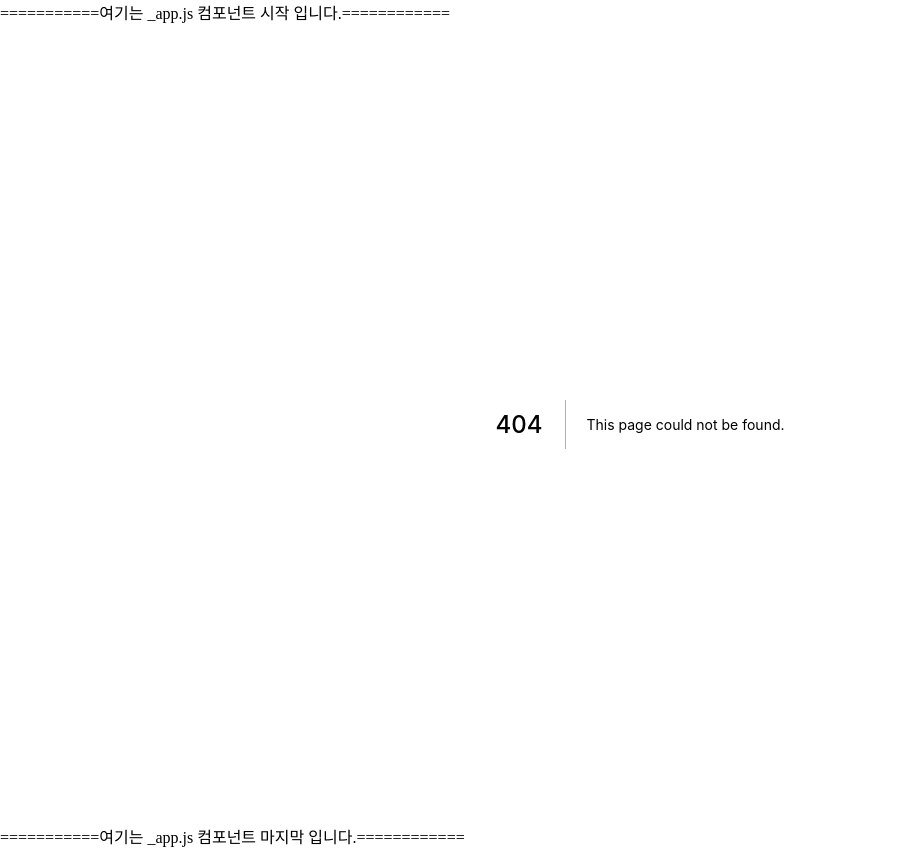
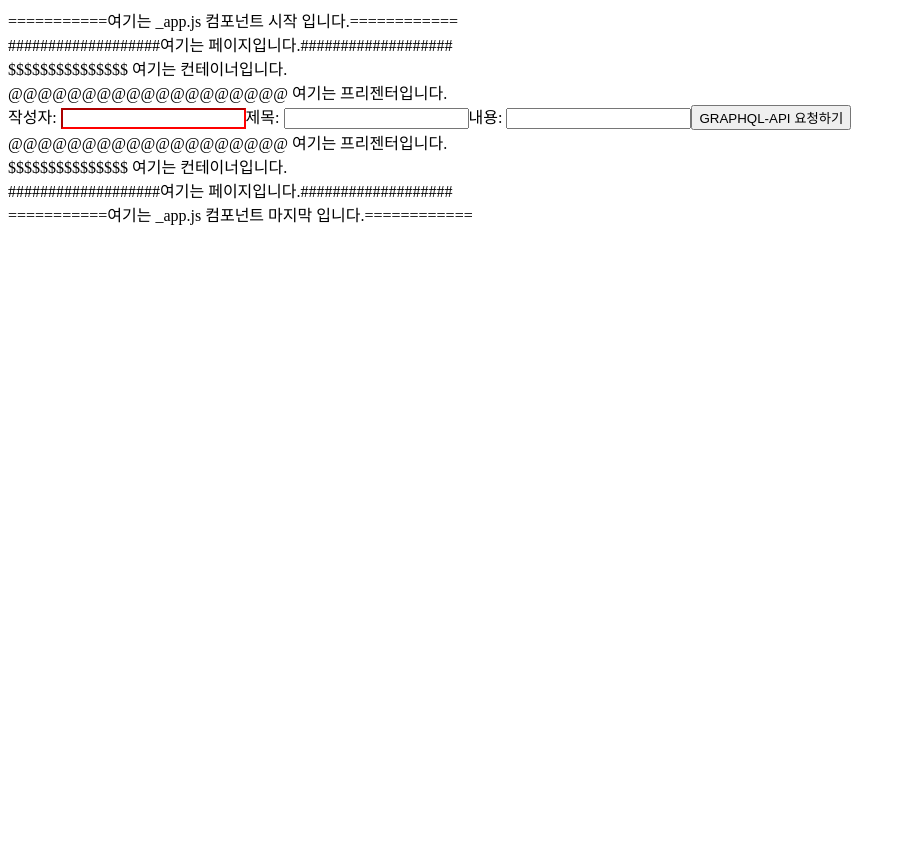
Before and after one commit to OHJINWON/class, a Next.js app: page /section07/07-01-set-state in a window 1280 px wide. Before the commit this address had no page. Shown: the whole page, without its empty margins (0-906 px from the left). After the commit the page ends 800 px from the top, so only its background shows below. Built offline with nearby package versions, Linux system fonts and the light colour scheme.

Commit message:
setState()원리 이해 이용해서 버튼 활성화 비활성화 해보기

```diff
--- /dev/null
+++ b/pages/section07/07-01-set-state/index.js
@@ -0,0 +1,16 @@
+
+import BoardWrite from "../../../src/components/units/board/07-writer/BoardWrite.container"
+
+export default function GraphqlMutationPage() {
+
+
+    // 한 줄일떄는 괄호() 필요 없음
+    return (
+        <div>
+            <div>###################여기는 페이지입니다.###################</div>
+            <BoardWrite />
+            <div>###################여기는 페이지입니다.###################</div>
+        </div>
+    )
+
+}
--- /dev/null
+++ b/src/components/units/board/07-writer/BoardWrite.container.js
@@ -0,0 +1,79 @@
+import { useMutation } from "@apollo/client"
+import { useEffect, useState } from "react"
+import { 나의그래프큐엘셋팅 } from './BoardWrite.queries' // export는 골라서 가져오기 가능
+import BoardWriteUI from "./BoardWrite.presenter" // export default로 한개만 가져오기
+// import asdasd from "./BoardWrite.presenter" // export default로 이름 바꿔서 가져오기
+// import asdasd, { apple } from "./BoardWrite.presenter" // export default와 export 함께 가져오기
+
+// import * as S from './BoardWrite.style' // export 한방에 다 가져오기
+// S.BlueButton // export 한방에 다 가져오기
+// S.RedInput // export 한방에 다 가져오기
+
+export default function BoardWrite() {
+
+    // useEffect(() => {
+    //     if(writer && title && contents) {
+    //         console.log("다 했음")
+    //         setIsActive(true)
+    //     } else {
+    //         console.log("없음")
+    //         setIsActive(false)
+    //     }
+    // })
+
+    const [isActive, setIsActive] = useState(false)
+
+    const [나의함수] = useMutation(나의그래프큐엘셋팅)
+
+    const [writer, setWriter] = useState("")
+    const [title, setTitle] = useState("")
+    const [contents, setContents] = useState("")
+
+    const onChangeWriter = (e) => {
+        setWriter(e.target.value)
+        if(e.target.value && title && contents) {
+            setIsActive(true)
+        } else {
+            setIsActive(false)
+        }
+    }
+    const onChangeTitle = (e) => {
+        setTitle(e.target.value)
+        if(writer && e.target.value && contents) {
+            setIsActive(true)
+        } else {
+            setIsActive(false)
+        }
+    }
+    const onChangeContents = (e) => {
+        setContents(e.target.value)
+        if(writer && title && e.target.value) {
+            setIsActive(true)
+        } else {
+            setIsActive(false)
+        }
+    }
+
+    // console.log(writer, title, contents)
+
+
+    const onClickSubmit = async () => {
+        const result = await 나의함수({
+            variables: { // variables 이게 $역활을 함
+                writer: writer,
+                title: title,
+                contents: contents
+            }
+        })
+        console.log(result)
+    }
+
+    return(
+        <div>
+            <div>$$$$$$$$$$$$$$$ 여기는 컨테이너입니다.</div>
+            <BoardWriteUI isActive={isActive} onChangeWriter={onChangeWriter} onChangeTitle={onChangeTitle} onChangeContents={onChangeContents} onClickSubmit={onClickSubmit}/>
+            <div>$$$$$$$$$$$$$$$ 여기는 컨테이너입니다.</div>
+        </div>
+
+    )
+}
--- /dev/null
+++ b/src/components/units/board/07-writer/BoardWrite.presenter.js
@@ -0,0 +1,18 @@
+import {BlueButton, RedInput} from './BoardWrite.style'
+
+export default function BoardWriteUI({ isActive, onChangeWriter, onChangeTitle, onChangeContents, onClickSubmit}) {
+
+    return(
+       <div>
+            <div>@@@@@@@@@@@@@@@@@@@ 여기는 프리젠터입니다. </div>
+            <div>
+                작성자: <RedInput type="text" onChange={onChangeWriter}/>
+                제목: <input type="text" onChange={onChangeTitle}/>
+                내용: <input type="text" onChange={onChangeContents}/>
+                <BlueButton isActive={isActive} onClick={onClickSubmit}>GRAPHQL-API 요청하기</BlueButton>
+            </div>
+            <div>@@@@@@@@@@@@@@@@@@@ 여기는 프리젠터입니다. </div>
+       </div>
+    )
+}
+export const apple = 3
--- /dev/null
+++ b/src/components/units/board/07-writer/BoardWrite.queries.js
@@ -0,0 +1,11 @@
+import { gql } from "@apollo/client"
+
+export const 나의그래프큐엘셋팅 = gql`
+mutation createBoard ($writer: String, $title: String, $contents: String){
+    createBoard(writer: $writer,title: $title, contents: $contents){
+        _id
+        number
+        message
+    }
+}
+`
--- /dev/null
+++ b/src/components/units/board/07-writer/BoardWrite.style.js
@@ -0,0 +1,9 @@
+import styled from '@emotion/styled'
+
+export const RedInput = styled.input`
+    border-color: red;
+`
+
+export const BlueButton = styled.button`
+    background-color: ${(props) => props.isActive ? "red" : ""}
+`
```
